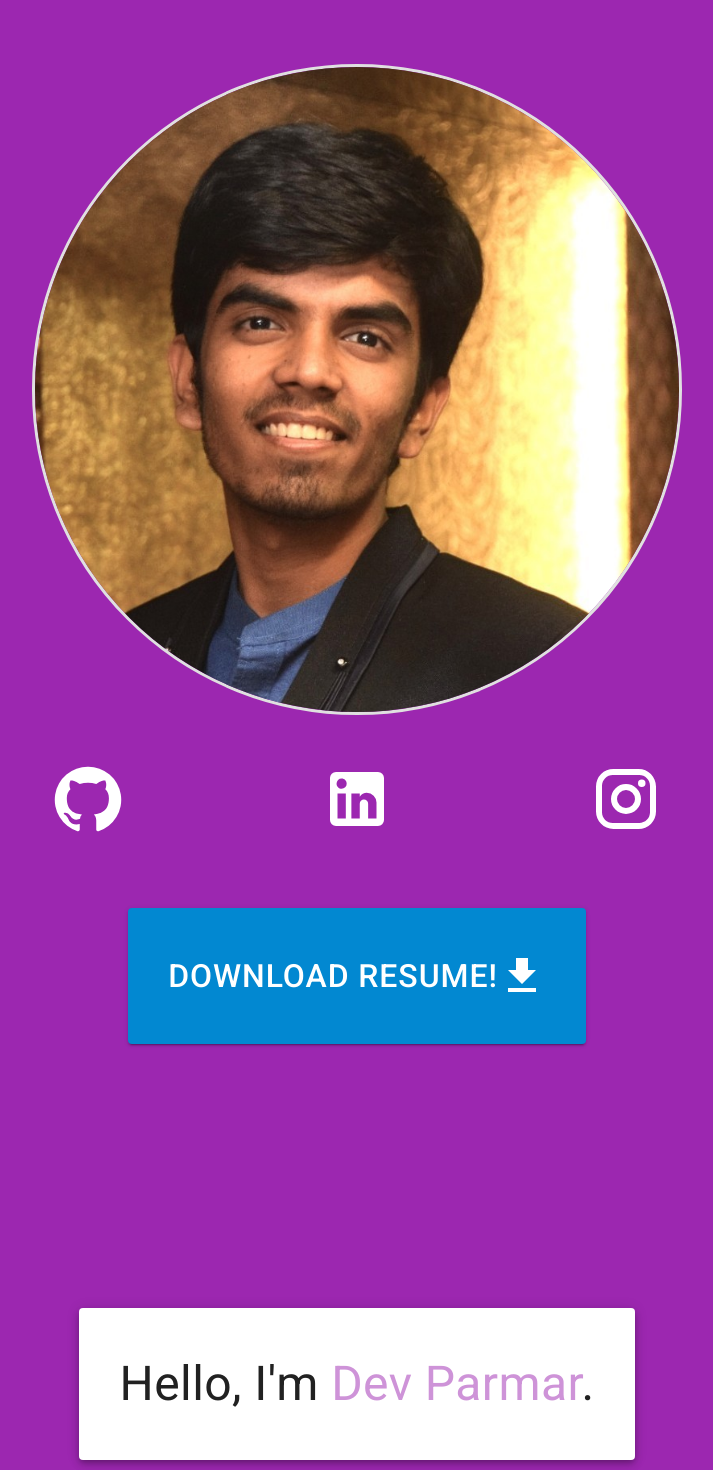
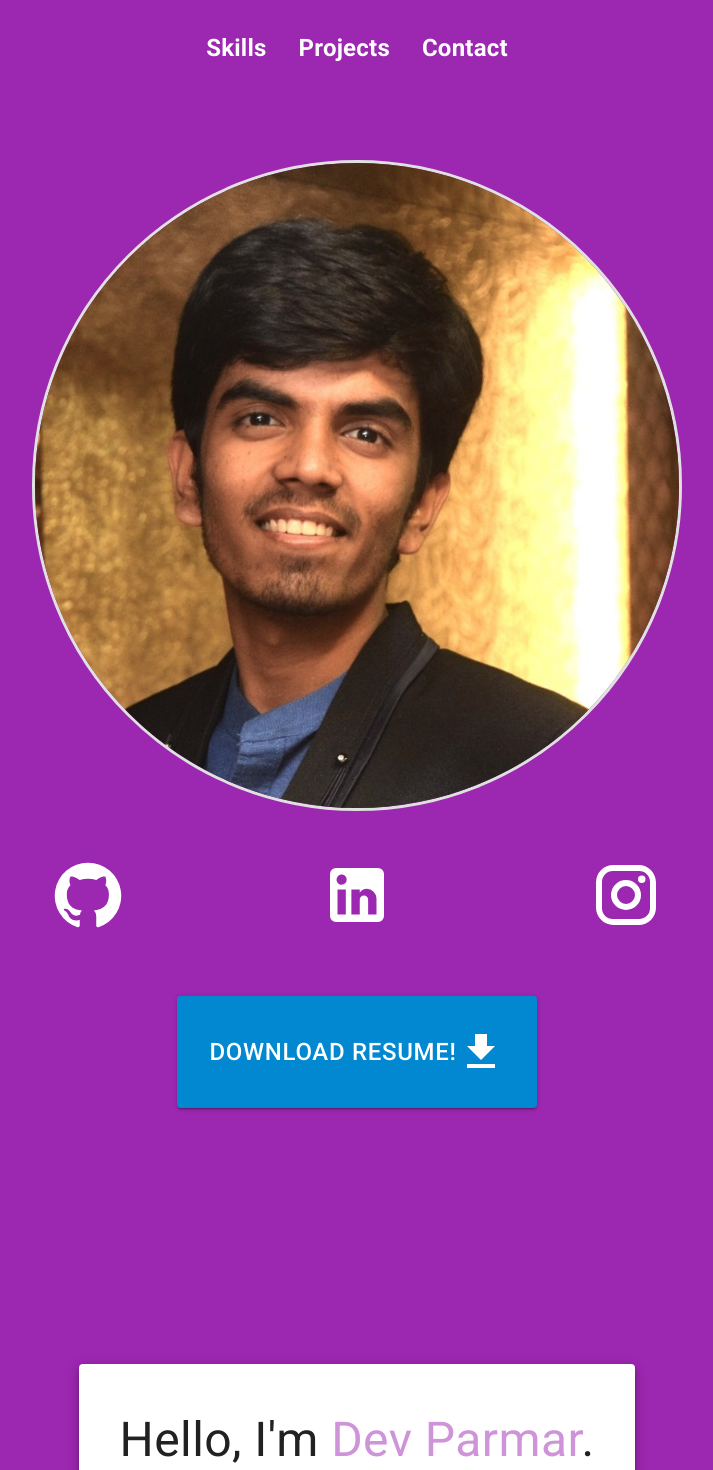
Before and after one commit to Dev-Parmar/portfolio, a React (Create React App) app: page / in a window 1280 px wide. Shown: the top 1470 px of the page, without its empty margins (283-996 px from the left). Built offline with nearby package versions, Linux system fonts and the light colour scheme.

Commit message:
Navbar Updated

```diff
--- a/src/App.js
+++ b/src/App.js
@@ -9,7 +9,7 @@ import Footer from './components/Footer';
 function App() {
   return (
     <div className="App">
-      {/* <Navbar /> */}
+      <Navbar />
       <Header />
       <Box id='skills' sx={{ backgroundColor: '#e0e0e0' }} >
         <Skills />
--- a/src/components/Header.js
+++ b/src/components/Header.js
@@ -51,8 +51,8 @@ function Header() {
                             }
                         }}><InstagramIcon sx={sty} /></IconButton>
                     </Box>
-                    <Box sx={{ textAlign: 'center', padding: '3% 0' }} >
-                        <Button href='Resume.pdf' target='_blank' variant='contained' color='info' sx={{ fontSize: '2em', padding: '5%' }} download> Download Resume!
+                    <Box sx={{ textAlign: 'center', padding: '2% 0' }} >
+                        <Button href='Resume.pdf' target='_blank' variant='contained' color='info' sx={{ fontSize: '1.5em', padding: '4%' }} download> Download Resume!
                             <DownloadIcon sx={{ width: '2em', height: '2em' }} /></Button>
                     </Box>
 
--- a/src/components/Navbar.js
+++ b/src/components/Navbar.js
@@ -4,31 +4,33 @@ import { AppBar, Toolbar, Typography, Link, Box, List, ListItem, ListItemButton,
 function Navbar() {
     return (
         <Box sx={{ display: 'flex' }}>
-            <AppBar color='secondary' elevation={0} position='static' sx={{ height: '6em', widhth: '100%' }}>
-                <Toolbar >
-                    <List sx={{ display: 'flex', justifyContent: 'center', marginX: 'auto' }}>
-                        <Link color='inherit' href='#skills' underline='none' >
-                            <ListItemButton sx={{ height: '6em' }} >
-                                <ListItem>
+            <AppBar color='secondary' elevation={0} position='static' sx={{ height: '6em', maxWidth: '100%', }}>
+                <Toolbar  >
+                    <Box sx={{ margin: 'auto' }}>
+                        <List sx={{ display: 'flex', justifyContent: 'center', padding: 0 }}>
+                            <Link color='inherit' href='#skills' underline='none'  >
+                                <ListItemButton sx={{ height: '6em', width: '100%' }} >
+                                    <ListItem sx={{ padding: 0 }}>
                                         <ListItemText><Typography sx={{ fontWeight: 'bold', fontSize: 'h5.fontSize' }}>Skills</Typography></ListItemText>
                                     </ListItem>
                                 </ListItemButton>
                             </Link>
                             <Link color='inherit' href='#projects' underline='none'>
-                            <ListItemButton sx={{ height: '6em' }}>
-                                <ListItem>
+                                <ListItemButton sx={{ height: '6em', width: '100%' }}>
+                                    <ListItem sx={{ padding: 0 }}>
                                         <ListItemText><Typography sx={{ fontWeight: 'bold', fontSize: 'h5.fontSize' }}>Projects</Typography></ListItemText>
                                     </ListItem>
                                 </ListItemButton>
                             </Link>
                             <Link color='inherit' href='#contact' underline='none'>
-                            <ListItemButton sx={{ height: '6em' }}>
-                                <ListItem>
+                                <ListItemButton sx={{ height: '6em', width: '100%' }}>
+                                    <ListItem sx={{ padding: 0 }}>
                                         <ListItemText><Typography sx={{ fontWeight: 'bold', fontSize: 'h5.fontSize' }}>Contact</Typography></ListItemText>
                                     </ListItem>
                                 </ListItemButton>
                             </Link>
                         </List>
+                    </Box>
 
                 </Toolbar>
             </AppBar >
```
Lines whose indentation alone changed are shown as unchanged.
